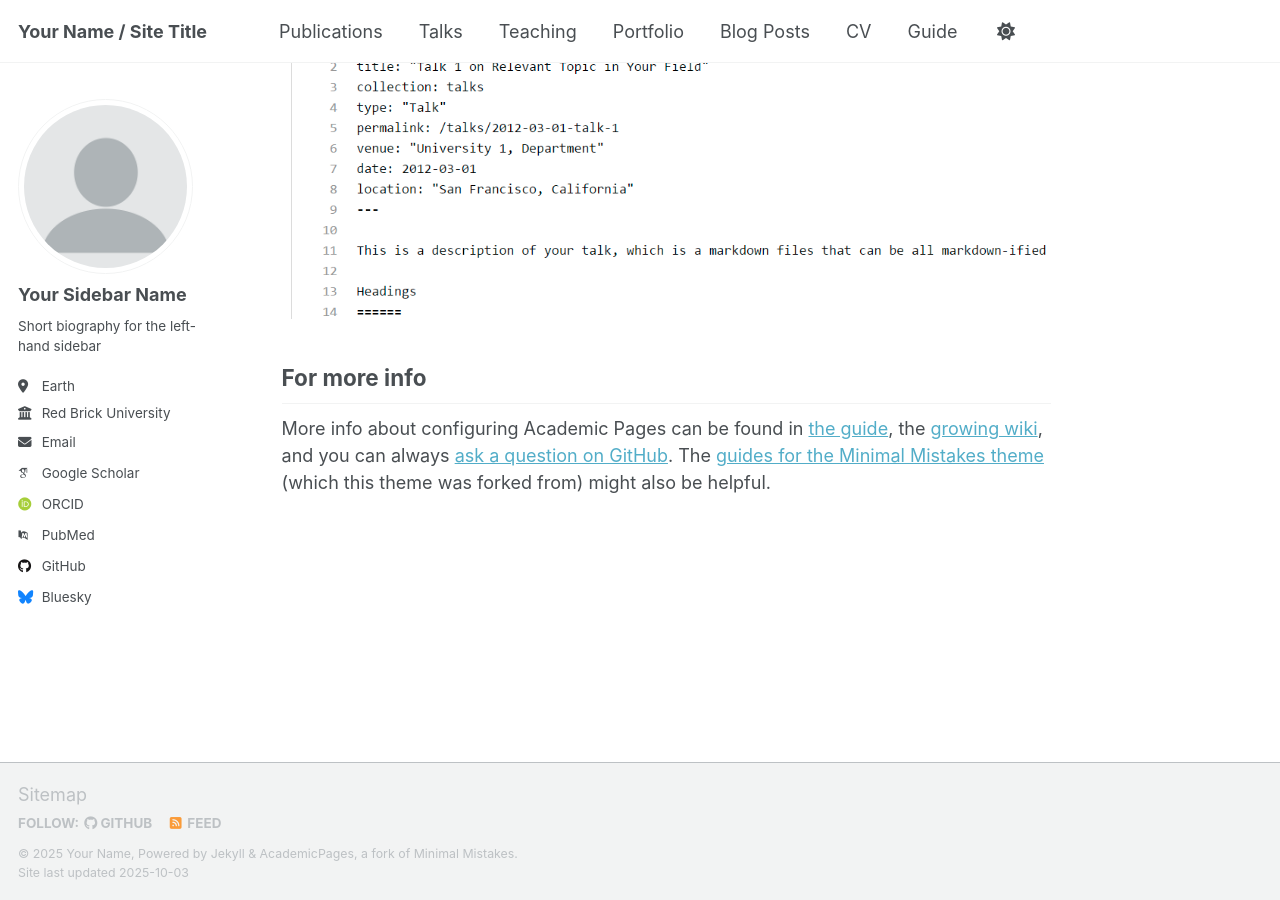
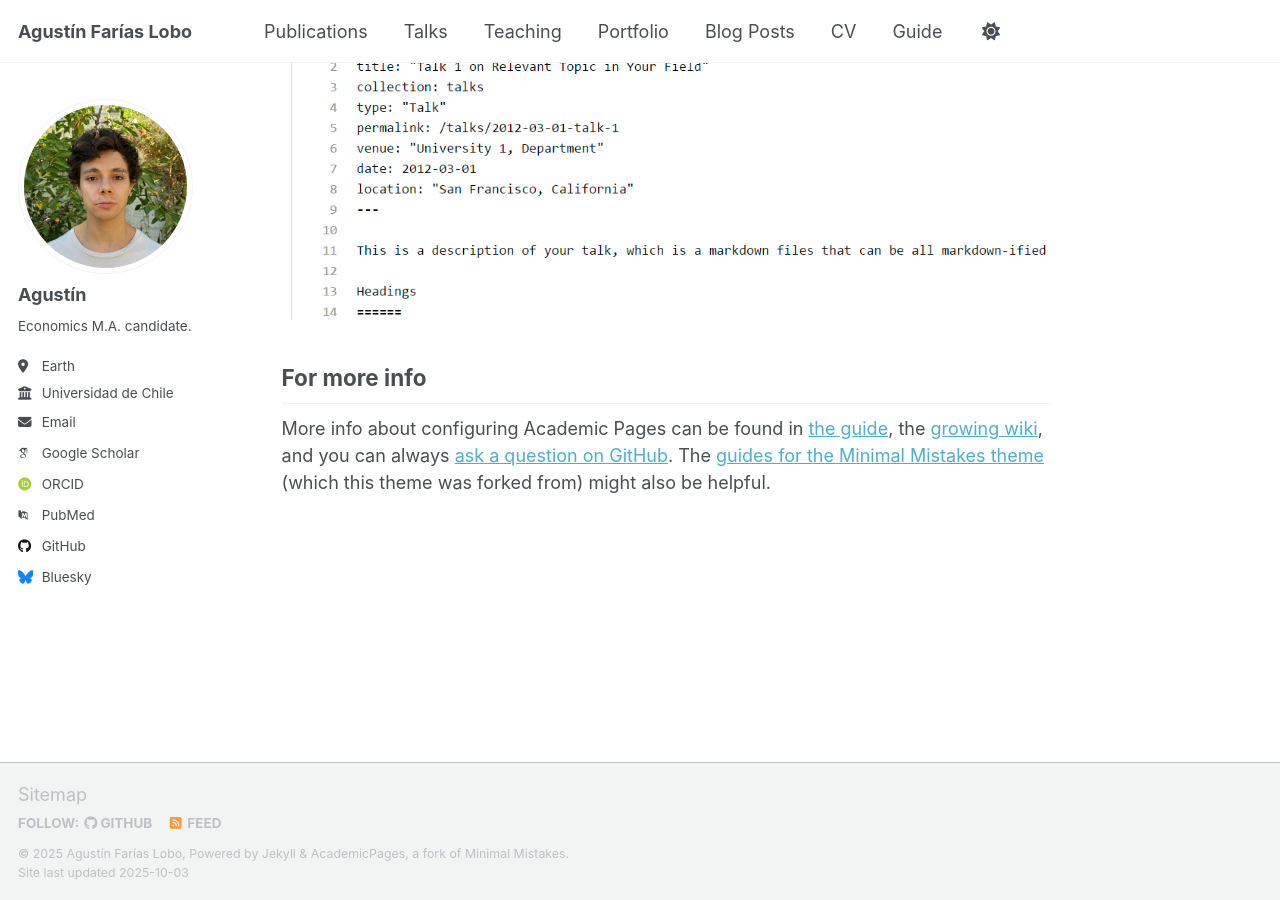
Before and after one commit to afariaslobo/afariaslobo.github.io, a Jekyll site: the page built from _pages/about.md, in a window 1280 px wide and 900 px high, scrolled down 2880 px. Built offline with Jekyll 4.4.1, drawn with Linux system fonts in a browser that asks for light colours; some web fonts are replaced; a script that is not in the unit is left out.

Commit message:
Update _config.yml

```diff
--- a/_config.yml
+++ b/_config.yml
@@ -9,11 +9,11 @@
 # Basic Site Settings
 locale                   : "en-US"
 site_theme               : "default" # Currently available options are "default", "air"
-title                    : "Your Name / Site Title"
+title                    : "Agustín Farías Lobo"
 title_separator          : "-"
-name                     : &name "Your Name"
+name                     : &name "Agustín Farías Lobo"
 description              : &description "Your Name's academic portfolio"   # Update this with a general description of your site, this is the default if not overridden by a page
-url                      : https://academicpages.github.io # The base hostname & protocol for your site e.g. "https://[your GitHub username].github.io",
+url                      : https://afariaslobo.github.io # The base hostname & protocol for your site e.g. "https://[your GitHub username].github.io",
                                                            # or if you already have some other page hosted on Github then use "https://[your GitHub username].github.io/[Your Repo Name]"
 baseurl                  : "" # the subpath of your site, e.g. "/blog"
 repository               : "academicpages/academicpages.github.io"
@@ -23,14 +23,14 @@ repository               : "academicpages/academicpages.github.io"
 #               Additional customization can be done by editing /_includes/author-profile.html
 author:
   # Biographic information
-  avatar           : "profile.png"
-  name             : "Your Sidebar Name"
+  avatar           : "profile_afl.png"
+  name             : "Agustín"
   pronouns         : # example: "she/her"
-  bio              : "Short biography for the left-hand sidebar"
+  bio              : "Economics M.A. candidate."
   location         : "Earth"
-  employer         : "Red Brick University"
+  employer         : "Universidad de Chile"
   uri              : # URL
-  email            : "none@example.org"
+  email            : "afariasl@fen.uchile.cl"
 
   # Academic websites
   academia         : # URL
```
